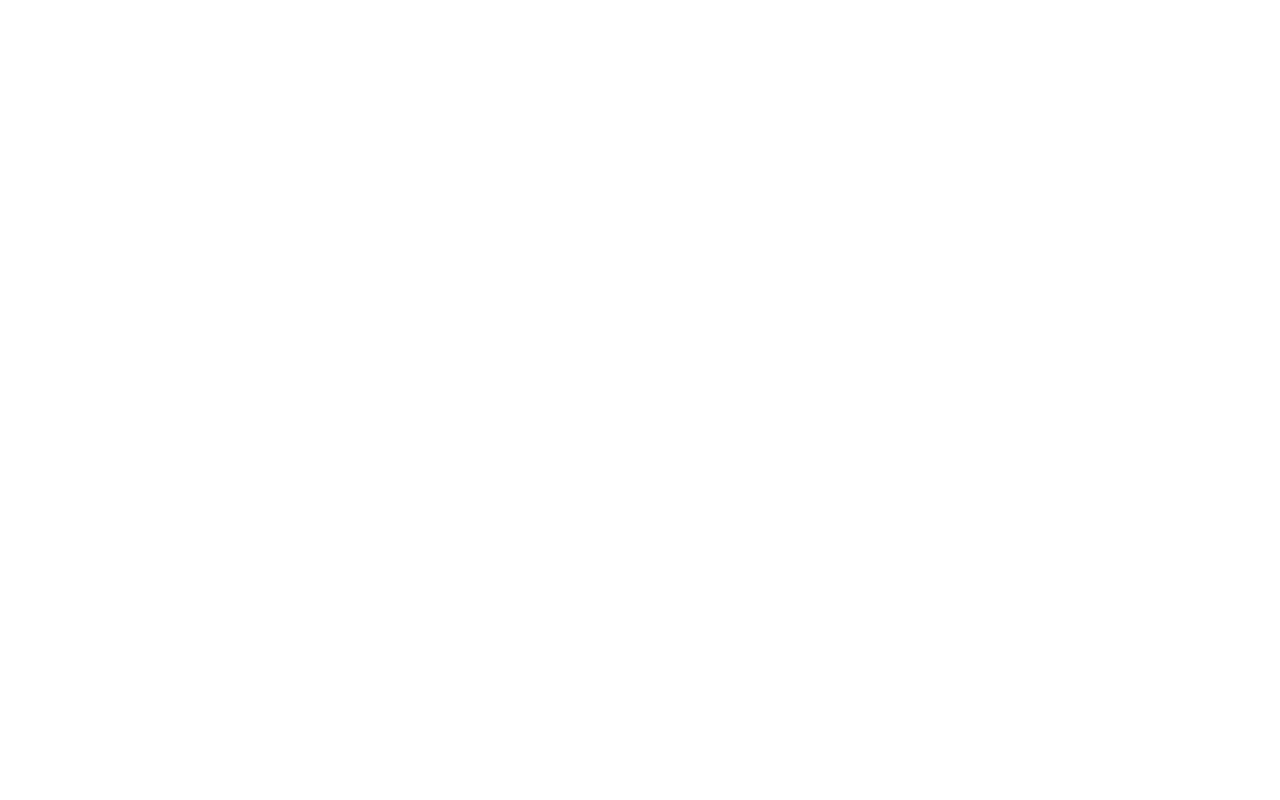
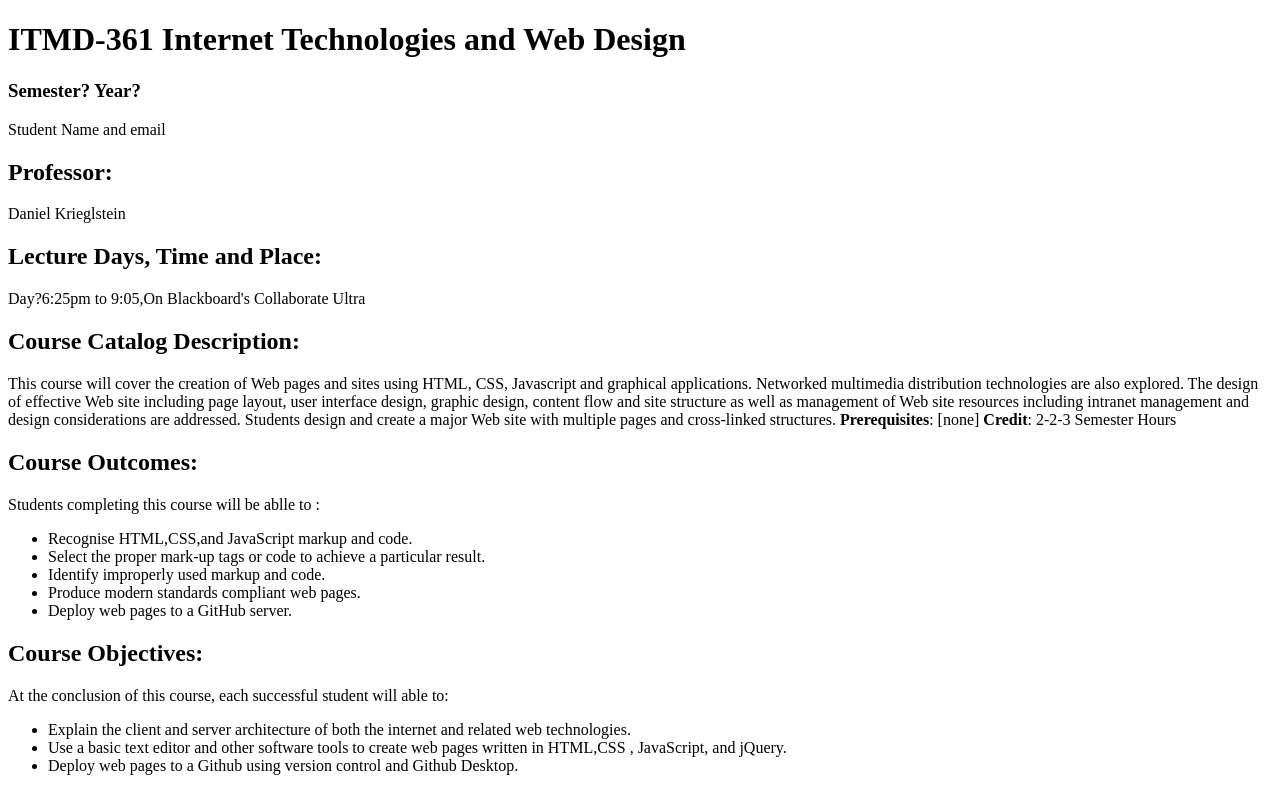
Before and after one commit to harshita2821/testrepo, a plain HTML site: page index.html in a window 1280 px wide. Drawn offline with nearby package versions, Linux system fonts and the light colour scheme.

Commit message:
assignment_2

```diff
--- a/index.html
+++ b/index.html
@@ -1,20 +1,33 @@
-<IDOCTYPE html>
-<html lang="en" id="calendar">
+<!DOCTYPE html>
 <head>
-<meta charset="utf-8" />
-<title>ITHD 361: Fundamentals of Web Development</title>
-<meta name="viewport" content="width=device-width, initial-scale-1.0, shrink-to-fit-no" /
-<link rel="stylesheet" href="css/screen.css" media="screen" />
-<link rel="icon" type="image/x-icon" href="images/favicon.ico">
-<!--<script async src="js/site.js"></script>-->
-<script src="https://code.jquery.com/jquery-3.6.0.js"></script>
-<script src="https://code.jquery.com/ui/1.13.2/jquery-ui.js"></script>
-<script>
-    $(function() {
-      $( "#accordion").accordion();
-     });
-</script>
+   <meta charset="utf-8">
+   <title>ITMD-361 Internet Technologies and Web Design </title>
 </head>
 <body>
-</body>
-</html>
+   <h1>ITMD-361 Internet Technologies and Web Design</h1>
+   <h3>Semester? Year?</h3>
+   <p>Student Name and email</p>
+   <h2>Professor:</h2>
+   <p>Daniel Krieglstein</p>
+   <h2>Lecture Days, Time and Place:</h2>
+   <p>Day?6:25pm to 9:05,On Blackboard's Collaborate Ultra</p>
+   <h2>Course Catalog Description:</h2>
+   <p>This course will cover the creation of Web pages and sites using HTML, CSS, Javascript and graphical applications. Networked multimedia distribution technologies are also explored. The design of effective Web site including page layout, user interface design, graphic design, content flow and site structure as well as management of Web site resources including intranet management and design considerations are addressed. Students design and create a major Web site with multiple pages and cross-linked structures. <strong>Prerequisites</strong>: [none] <strong>Credit</strong>: 2-2-3 Semester Hours</p>
+   <h2>Course Outcomes:</h2>
+   <p>Students completing this course will be ablle to :</p>
+   <ul>
+   <li>Recognise HTML,CSS,and JavaScript markup and code.</li>
+   <li>Select the proper mark-up tags or code to achieve a particular result.</li>
+   <li>Identify improperly used markup and code.</li>
+   <li>Produce modern standards compliant web pages.</li>
+   <li>Deploy web pages to a GitHub server.</li>
+   </ul>
+   <h2>Course Objectives:</h2>
+   <p>At the conclusion of this course, each successful student will able to:</p>
+   <ul>
+   <li>Explain the client and server architecture of both the internet and related web technologies.</li>
+   <li>Use a basic text editor and other software tools to create web pages written in HTML,CSS , JavaScript, and jQuery.</li>
+   <li>Deploy web pages to a Github using version control and Github Desktop.</li>
+   </ul>
+   </body>
+   </html>
```
Also changed, not shown: new 1.html (added, +15 -0 lines), index.html.txt (added).
